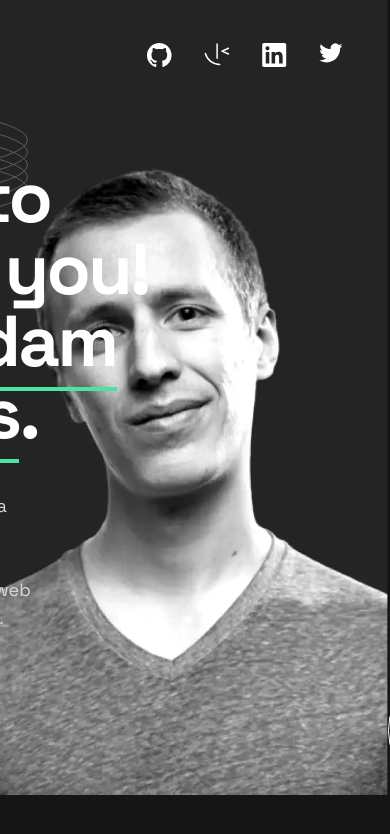
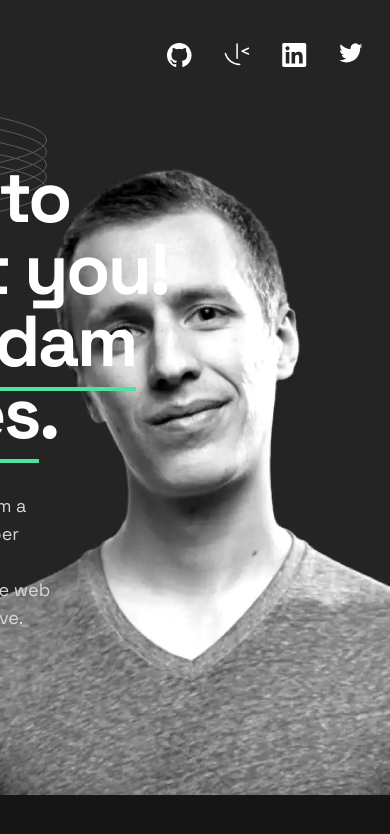
Before and after one commit to CalderonVasquez/fe-portfolio, a React (Vite) app: page / in a window 390 px wide. Shown: the top 834 px of the page. Built offline with nearby package versions, Linux system fonts and the light colour scheme.

Commit message:
add media query hero section tablet

```diff
--- a/src/components/Hero/Hero.css
+++ b/src/components/Hero/Hero.css
@@ -1,5 +1,4 @@
 .hero-section {
-
     min-height: 530px
 }
 .hero-header {
@@ -60,6 +59,7 @@
 @media (max-width: 820px) {
     .container {
     padding: 0;
+    margin: 0 2rem;
 }
 .name-logo {
     margin-bottom: 1.563rem;
@@ -80,3 +80,13 @@
 display: block;
 }
 }
+@media (max-width: 768px) {
+        .hero-header {
+        width: 61%;
+        line-height: 4.5rem;
+    }
+.hero-background-wrapper {
+    background-image: url('/images/image-profile-tablet.webp');
+    right: -7%;
+  }
+}
--- a/src/components/Hero/Hero.jsx
+++ b/src/components/Hero/Hero.jsx
@@ -3,7 +3,7 @@ import './Hero.css';
 const Hero = () => {
     return (
         <section className='hero-section'>
-            <h1 className='hero-header'>Nice to<br className='tablet-break'></br> meet you! I'm <span className='underline'>Adam Keyes</span>.</h1>
+            <h1 className='hero-header'>Nice to<br className='tablet-break'></br>meet you! I'm <span className='underline'>Adam Keyes</span>.</h1>
             <p className='hero-text'>
                 Based in the UK, I'm a front-end developer passionate about
                 building accessible web apps that users love.
```
Lines whose indentation alone changed are shown as unchanged.
